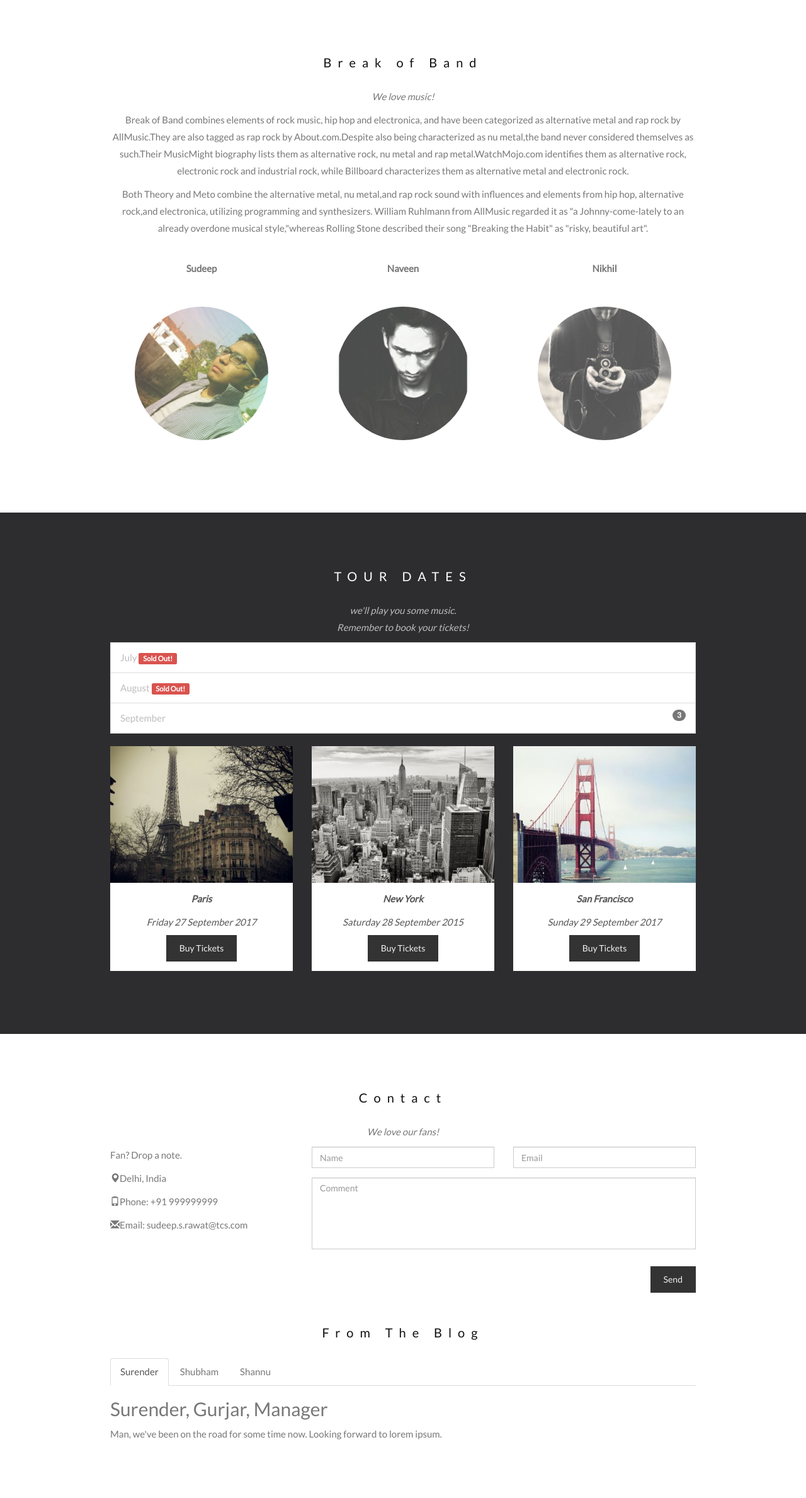
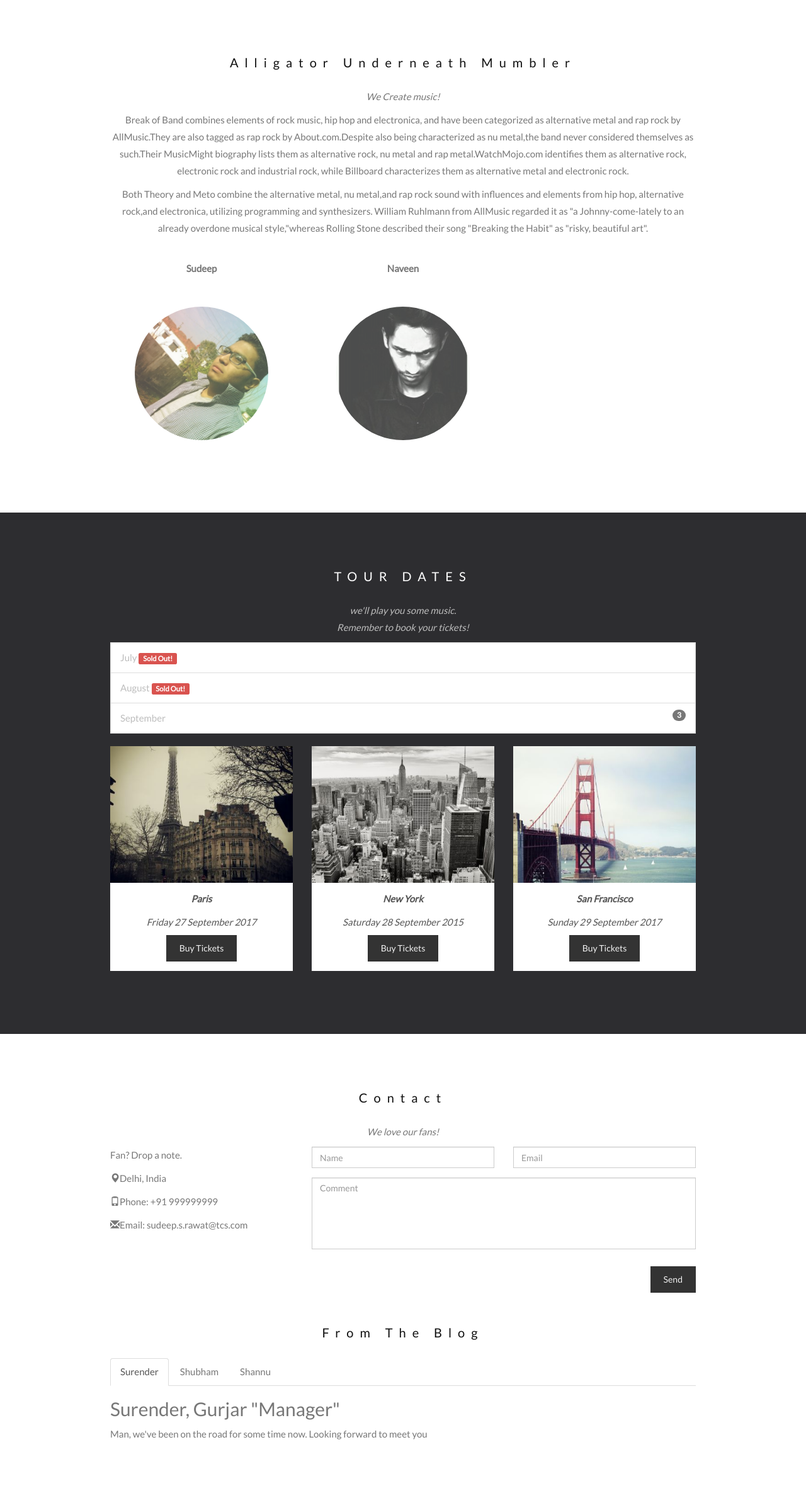
Before and after one commit to AdhikariNaveen/AlligatorUnderneathMumbler, a plain HTML site: page index.html in a window 1280 px wide. Shown: the part 962-3341 px from the top of the page at 63% size. Drawn offline with nearby package versions, Linux system fonts and the light colour scheme; some packages are replaced by stand-ins of ours; grey boxes are pictures that could not be loaded.

Commit message:
Update index.html

```diff
--- a/index.html
+++ b/index.html
@@ -234,8 +234,8 @@
 
 <!-- Container (The Band Section) -->
 <div id="band" class="container text-center">
-  <h3>Break of Band</h3>
-  <p><em>We love music!</em></p>
+  <h3>Alligator Underneath Mumbler</h3>
+  <p><em>We Create music!</em></p>
   <p>Break of Band combines elements of rock music, hip hop and electronica, and have been categorized as alternative metal and rap rock by AllMusic.They are also tagged as rap rock by About.com.Despite also being characterized as nu metal,the band never considered themselves as such.Their MusicMight biography lists them as alternative rock, nu metal and rap metal.WatchMojo.com identifies them as alternative rock, electronic rock and industrial rock, while Billboard characterizes them as alternative metal and electronic rock.</p>
   <p>Both  Theory and Meto combine the alternative metal, nu metal,and rap rock sound with influences and elements from hip hop, alternative rock,and electronica, utilizing programming and synthesizers. William Ruhlmann from AllMusic regarded it as "a Johnny-come-lately to an already overdone musical style,"whereas Rolling Stone described their song "Breaking the Habit" as "risky, beautiful art".</p>
   <br>
@@ -262,16 +262,7 @@
         <p>Member since 2015</p>
       </div>
     </div>
-    <div class="col-sm-4">
-      <p class="text-center"><strong>Nikhil</strong></p><br>
-      <a href="#demo3" data-toggle="collapse">
-        <img src="images/bandmember.jpg" class="img-circle person" alt="Random Name" width="255" height="255">
-      </a>
-      <div id="demo3" class="collapse">
-        <p>Bass player</p>
-        <p>Loves math</p>
-        <p>Member since 2015</p>
-      </div>
+
     </div>
   </div>
 </div>
@@ -391,15 +382,15 @@
 
   <div class="tab-content">
     <div id="home" class="tab-pane fade in active">
-      <h2>Surender, Gurjar, Manager</h2>
-      <p>Man, we've been on the road for some time now. Looking forward to lorem ipsum.</p>
+      <h2>Surender, Gurjar "Manager"</h2>
+      <p>Man, we've been on the road for some time now. Looking forward to meet you</p>
     </div>
     <div id="menu1" class="tab-pane fade">
-      <h2>Shubham, Garg, Guitarist</h2>
+      <h2>Shubham, Garg "Guitarist"</h2>
       <p>Always a pleasure people! Hope you enjoyed it as much as I did. Could I BE.. any more pleased?</p>
     </div>
     <div id="menu2" class="tab-pane fade">
-      <h2>Shannu, Bugata, Bass player</h2>
+      <h2>Shannu, Bugata "Bass player"</h2>
       <p>I mean, sometimes I enjoy the show, but other times I enjoy other things.</p>
     </div>
   </div>
@@ -431,6 +422,7 @@ Read more at: https://www.w3schools.com/graphics/google_maps_basic.asp
 <!-- Footer -->
 <footer class="text-center">
 	      Created by Naveen Singh(1032340) and Sudeep Rawat(1032303)
+	      <br><br>
   <a class="up-arrow" href="#myPage" data-toggle="tooltip" title="TO TOP">
     <span class="glyphicon glyphicon-chevron-up"></span>
   </a><br><br>
```
